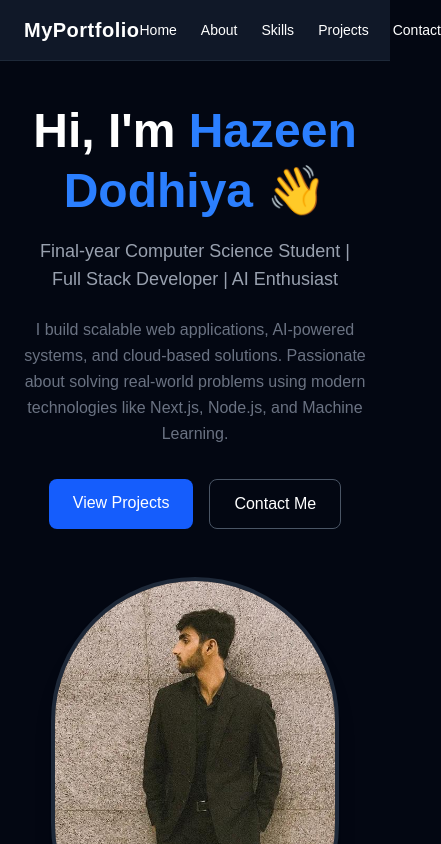
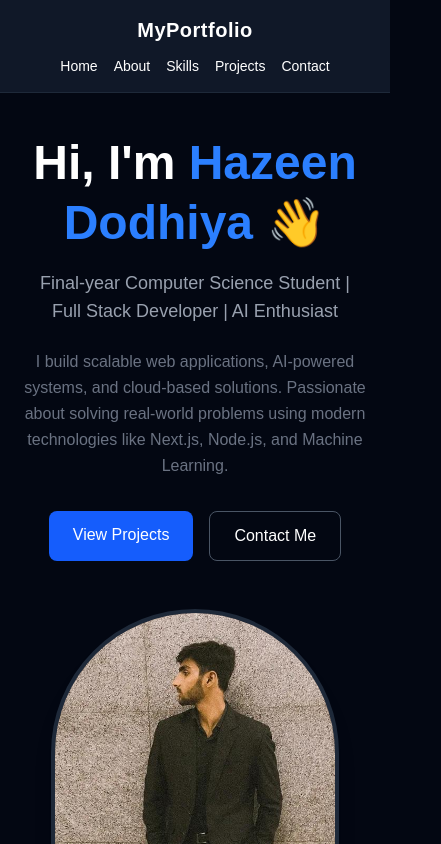
Before and after one commit to Hazeen-Dodhiya/HazeenDodhiya-CV, a Next.js app: page / in a window 390 px wide. Shown: the top 844 px of the page, 441 px wide, since content can reach past the window. Built offline with nearby package versions, Linux system fonts and the light colour scheme.

Commit message:
navbar optiized for phone

```diff
--- a/components/Navbar.tsx
+++ b/components/Navbar.tsx
@@ -4,15 +4,15 @@ export default function Navbar() {
   return (
     <nav className="w-full bg-gray-900 text-white border-b border-gray-800">
 
-      <div className="max-w-6xl mx-auto flex items-center justify-between px-6 py-4">
+      <div className="max-w-6xl mx-auto px-4 sm:px-6 py-4 flex flex-col sm:flex-row sm:items-center sm:justify-between gap-3">
 
         {/* LOGO */}
-        <h1 className="font-bold text-xl tracking-wide">
+        <h1 className="font-bold text-xl tracking-wide text-center sm:text-left">
           MyPortfolio
         </h1>
 
         {/* LINKS */}
-        <div className="flex gap-6 text-sm">
+        <div className="flex flex-wrap justify-center sm:justify-end gap-x-4 gap-y-2 text-sm">
 
           <Link href="/" className="hover:text-blue-400 transition">
             Home
```
